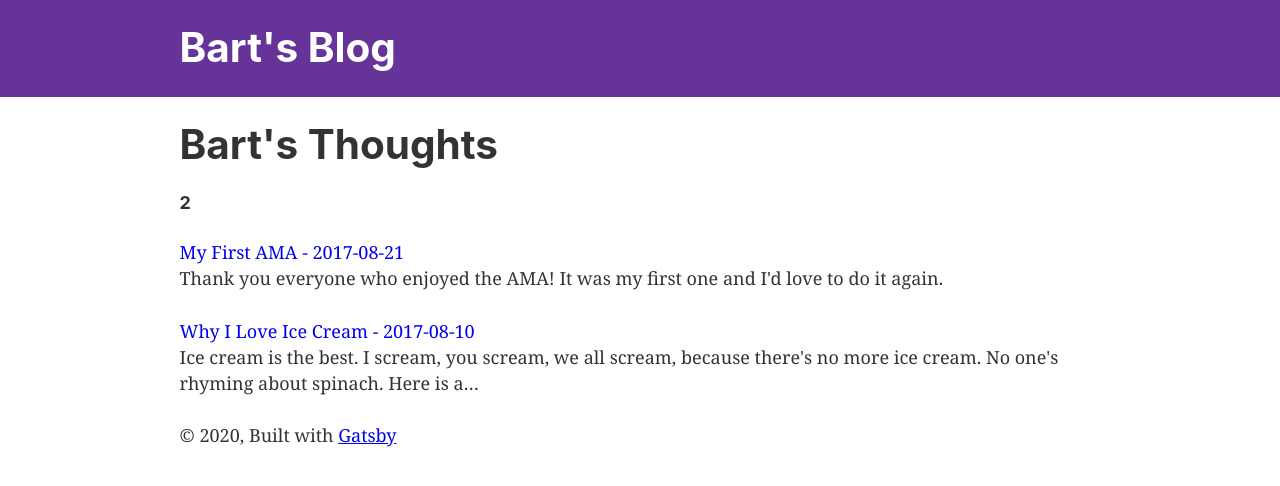
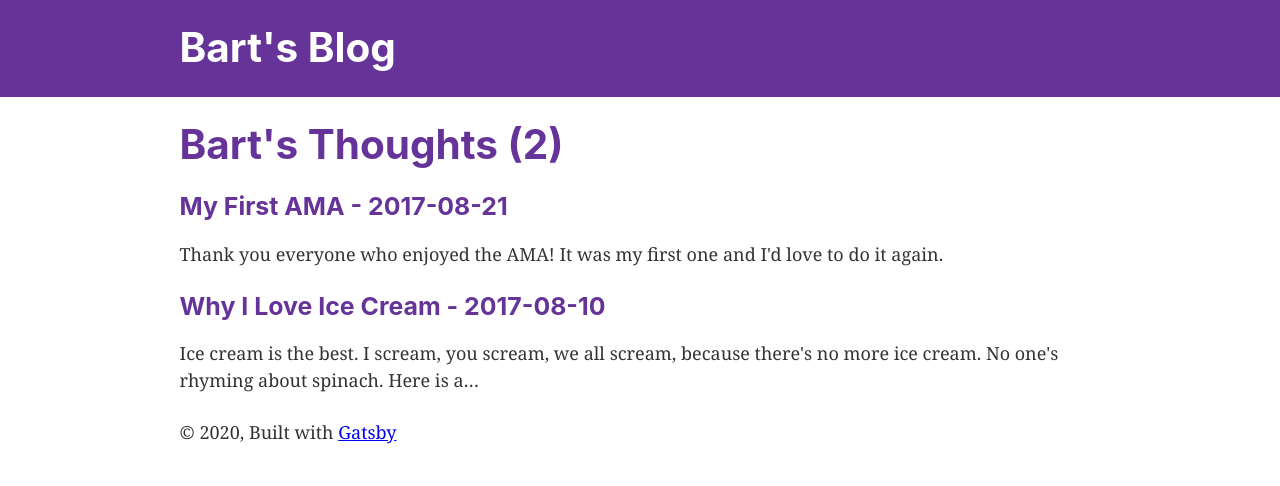
Before and after one commit to Decomplosed/gatsby-blog, a Gatsby site: page / in a window 1280 px wide. Built offline with nearby package versions, Linux system fonts and the light colour scheme; Gatsby itself is replaced by a stand-in of ours.

Commit message:
styled some more parts of the layout using styled componenets

```diff
--- a/src/pages/index.js
+++ b/src/pages/index.js
@@ -9,18 +9,28 @@ const BlogLink = styled(Link)`
   text-decoration: none;
 `
 
+const BlogTitle = styled.h3`
+  margin-bottom: 20px;
+  color: rebeccapurple;
+`
+
+const MainTitle = styled.h1`
+  color: rebeccapurple;
+`
+
 export default ({ data }) => (
   <Layout>
     <SEO title='Home' />
     <div>
-      <h1>Bart's Thoughts</h1>
-      <h4>{data.allMarkdownRemark.totalCount}</h4>
+      <MainTitle>
+        Bart's Thoughts ({data.allMarkdownRemark.totalCount})
+      </MainTitle>
       {data.allMarkdownRemark.edges.map(({ node }) => (
         <div key={node.id}>
           <BlogLink to={node.fields.slug}>
-            <span>
+            <BlogTitle>
               {node.frontmatter.title} - {node.frontmatter.date}
-            </span>
+            </BlogTitle>
           </BlogLink>
           <p>{node.excerpt}</p>
         </div>
```
